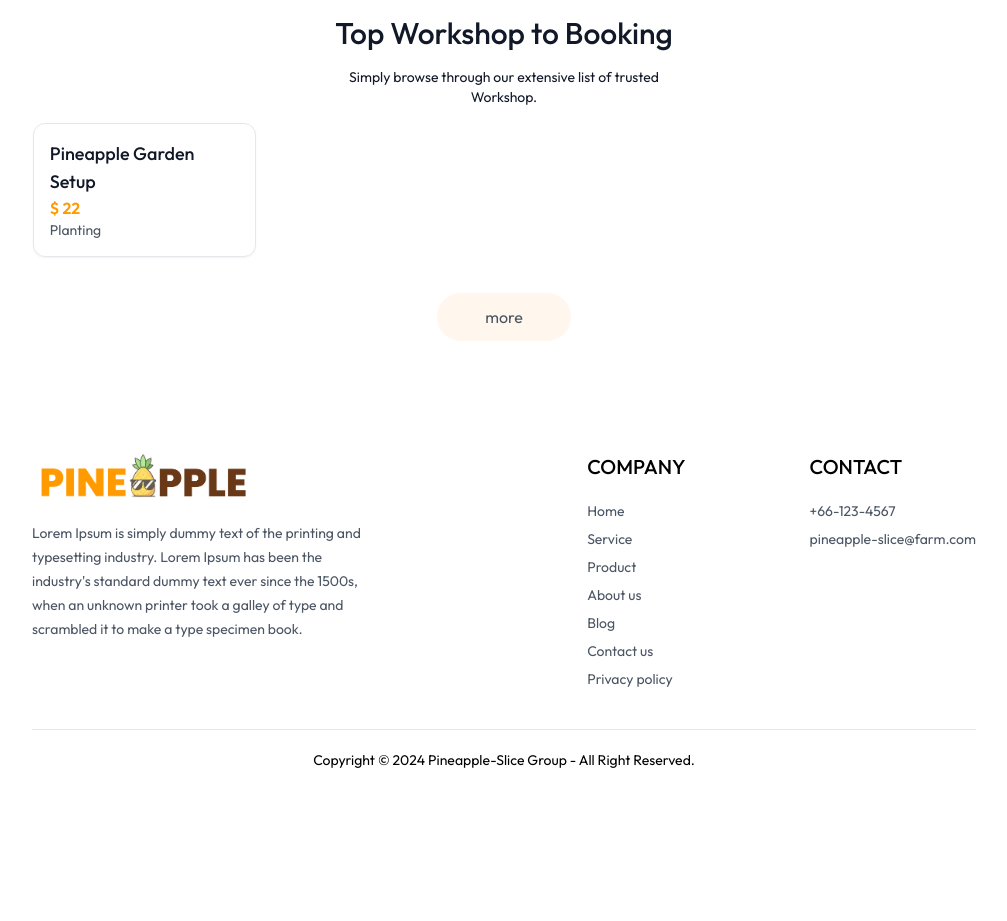
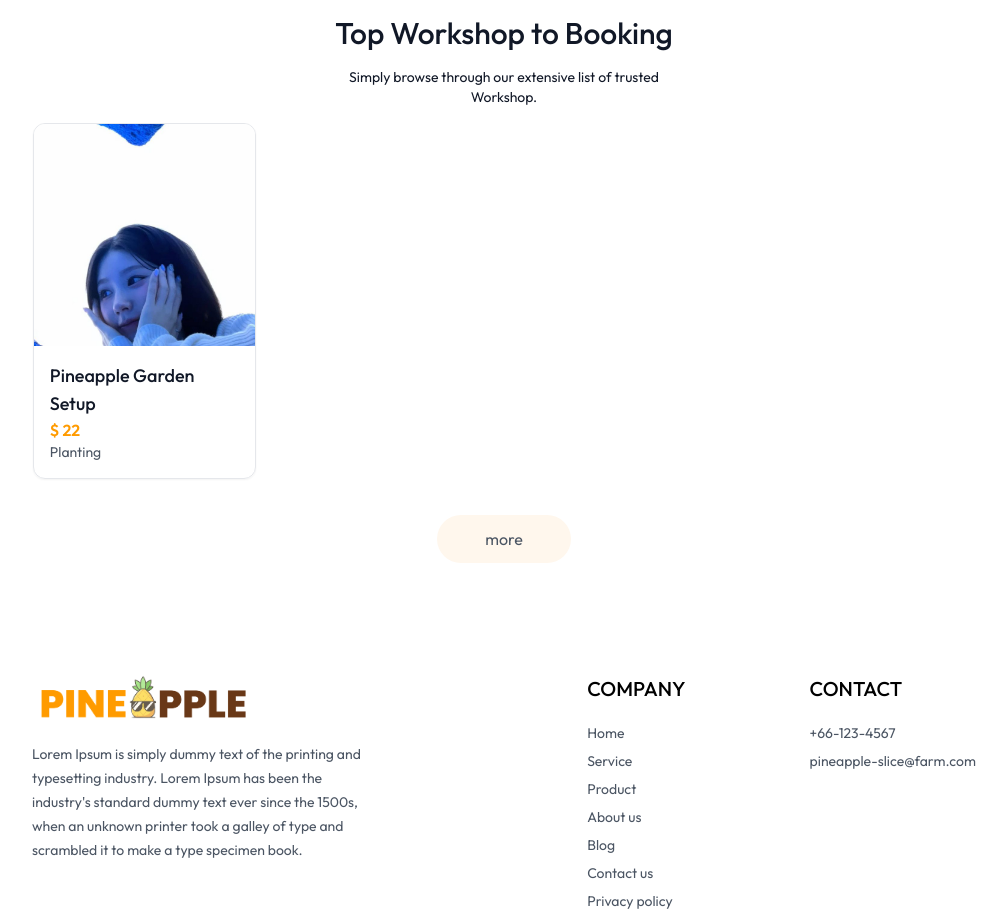
Before and after one commit to fuzenblue/DE251-Project, a React (Vite) app in the folder frontend/: page /all-service/workshop1 in a window 1280 px wide. Shown: the part 940-1861 px from the top of the page, without its empty margins (136-1143 px from the left). Before the commit the page ends 1730 px from the top, so only its background shows below. Built offline with nearby package versions, Linux system fonts and the light colour scheme.

Commit message:
update 29/11

```diff
--- a/frontend/src/components/RelatedWorkshops.jsx
+++ b/frontend/src/components/RelatedWorkshops.jsx
@@ -29,7 +29,7 @@ const RelatedWorkshops = ({category, workshopId}) => {
                 // {navigate(`/all-service/${workshops._id}`); scrollTo(0,0)} ตั้งให้กดแล้วเลื่อนขึ้นด้านบน
                 <div onClick={() => {navigate(`/all-service/${workshops._id}`); scrollTo(3,0)}}
                      className='border shadow-sm border-gray-200 rounded-xl overflow-hidden cursor-pointer hover:translate-y-[-10px] transition-all duration-500' key={index}>
-                    <img className='bg-orange-50' src={workshops.cover_img} alt="" />
+                    <img className='bg-orange-50' src={workshops.cover_image} alt="" />
                     <div className='p-4'>
                         <p className='text-gray-900 text-lg font-medium'>{workshops.name}</p>
                         <span className="text-primary font-semibold">{currencySymbol} {workshops.price}</span>
```
